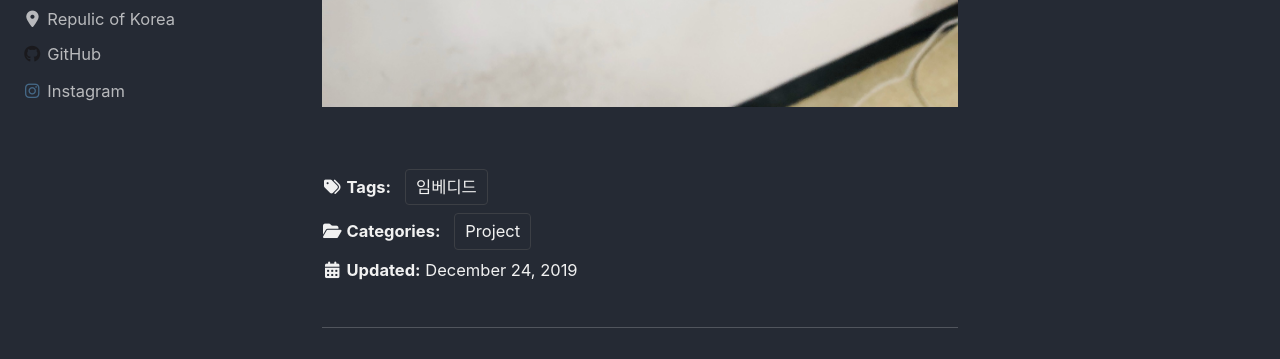
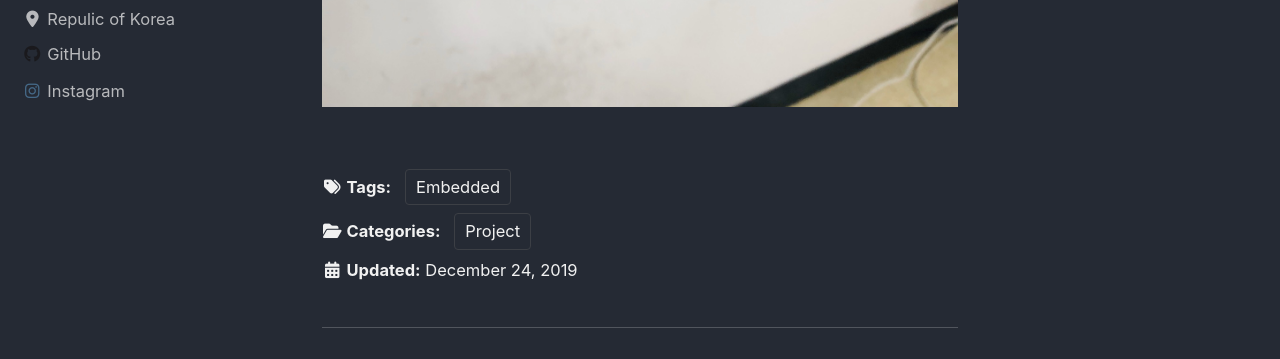
Before and after one commit to Kjaeyun/Kjaeyun.github.io, a Jekyll site: the page built from _posts/2019-12-24-microbit-car.md, in a window 1280 px wide and 900 px high, scrolled down 4782 px. Shown: the part 91-450 px from the top of the window. Built offline with Jekyll 4.4.1, drawn with Linux system fonts in a browser that asks for light colours; cached includes are drawn as plain includes; nearby versions of some CDN libraries.

Commit message:
Modify _posts/2019-12-24-microbit-car.md

```diff
--- a/_posts/2019-12-24-microbit-car.md
+++ b/_posts/2019-12-24-microbit-car.md
@@ -3,7 +3,7 @@ title: "Microbit Car"
 categories:
   - Project
 tags:
-  - 임베디드
+  - Embedded
 ---
 
 ## 개요
```
